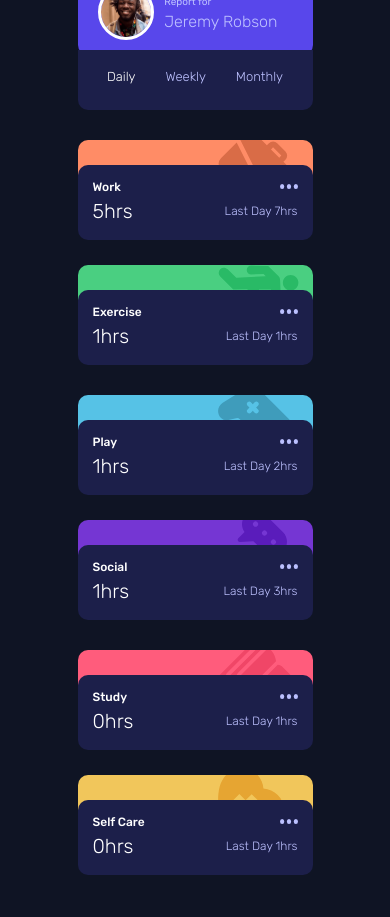
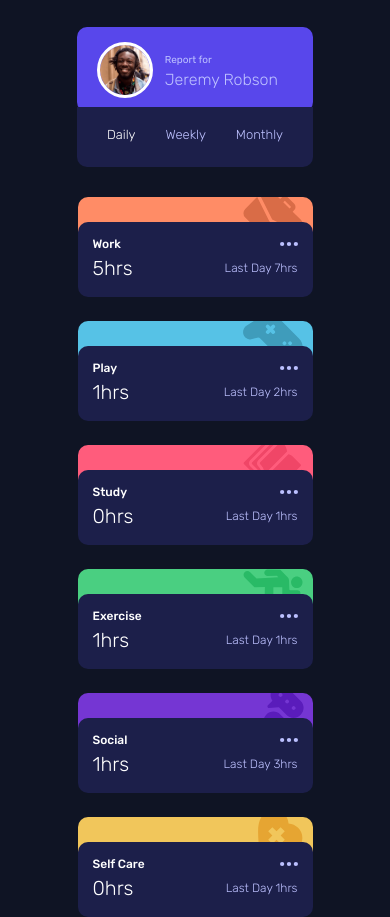
Before and after one commit to andreslondono00/time-tracking-dashboard, a plain HTML site: page design/dashboard.html in a window 390 px wide. Before the commit the page ends 875 px from the top, so only its background shows below. Drawn offline with Linux system fonts and the light colour scheme.

Commit message:
Desktop/Mobile Complete

```diff
--- a/design/css/style.css
+++ b/design/css/style.css
@@ -25,6 +25,12 @@ body {
     height: 480px;
     display: flex;
     gap: 30px;
+}
+
+.container_two {
+    display: flex;
+    flex-wrap: wrap;
+    gap: 24px;
 }
 
 .name_container {
@@ -179,12 +185,6 @@ body {
     justify-content: space-between;
 }
 
-.exercise_container,
-.social_container,
-.self_care_container {
-    margin-top: 25px;
-}
-
 .work_hours,
 .exercise_hours,
 .play_hours,
@@ -231,10 +231,15 @@ body {
         flex-direction: column;
         align-items: center;
         justify-content: center;
+        padding-top: 100px;
+    }
+
+    .container_two {
+        justify-content: center;
     }
 
     .name_container {
-        width: 235px;
+        width: 100%;
         height: 85px;
         display: flex;
         align-items: center;
@@ -268,7 +273,7 @@ body {
     }
 
     .d_w_m_container {
-        width: 235px;
+        width: 100%;
         height: 45px;
         display: flex;
         align-items: center;
@@ -349,6 +354,47 @@ body {
         margin-top: 0;
     }
 
+    .icon_container img {
+        width: 60px;
+        left: 165px;
+    }
+
+    .icon_social_container img {
+        width: 55px;
+        left: 175px;
+        bottom: 12px;
+    }
+
+    .icon_self_care_container img {
+        width: 45px;
+        left: 180px;
+    }
+
+    .work_container {
+        order: 0;
+    }
+
+    .exercise_container {
+        order: 3;
+    }
+
+    .play_container {
+        order: 0;
+    }
+
+    .social_container {
+        order: 2;
+    }
+
+    .social_container {
+        order: 4;
+    }
+
+    .self_care_container {
+        order: 5;
+    }
+
+
     .attribution {
         display: none;
     }
--- a/design/dashboard.html
+++ b/design/dashboard.html
@@ -86,12 +86,6 @@
 
             </div>
 
-
-
-        </div>
-
-        <div class="container_three">
-
             <div class="play_container">
 
                 <div class="icon_container icon_play_container">
@@ -135,12 +129,6 @@
                 </div>
 
             </div>
-
-
-
-        </div>
-
-        <div class="container_four">
 
             <div class="study_container">
 
@@ -186,7 +174,7 @@
 
             </div>
 
-        </div>
+
 
         </div>
 
@@ -194,7 +182,8 @@
         <div class="attribution">
             Challenge by <a href="https://www.frontendmentor.io/challenges/time-tracking-dashboard-UIQ7167Jw"
                 target="_blank">Frontend Mentor</a>
-        Coded by <a href="https://github.com/andreslondono00/time-tracking-dashboard" target="_blank">Andrés Londoño</a>
+            Coded by <a href="https://github.com/andreslondono00/time-tracking-dashboard" target="_blank">Andrés
+                Londoño</a>
         </div>
 
         <script type="text/javascript" src="js/dashboard.js"></script>
```
Also changed, not shown: index.html (+6 -0 lines), {022F7375-883D-4D21-AB86-A0755584F623}.png (added), {8F0840F6-6440-4AFE-A1E8-51DBD5C167FC}.png (added), {D5205B4B-697D-45C0-A4A3-E5A852CCADF0}.png (added), 1 other file. Lines whose indentation alone changed are shown as unchanged.
